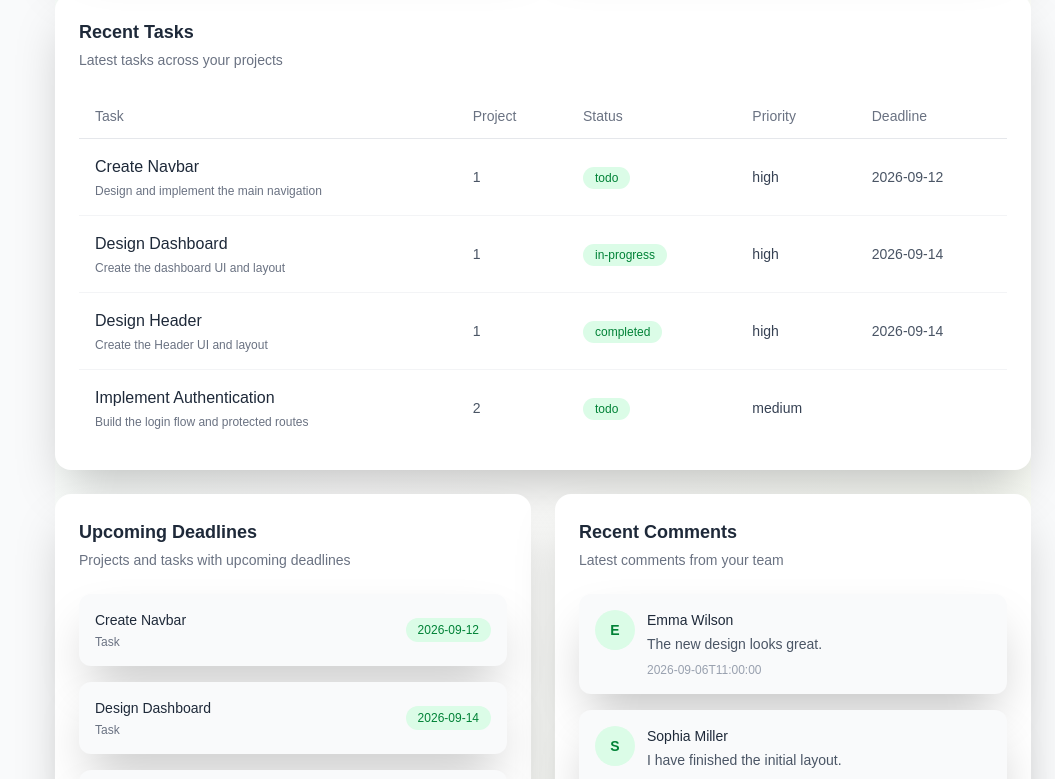
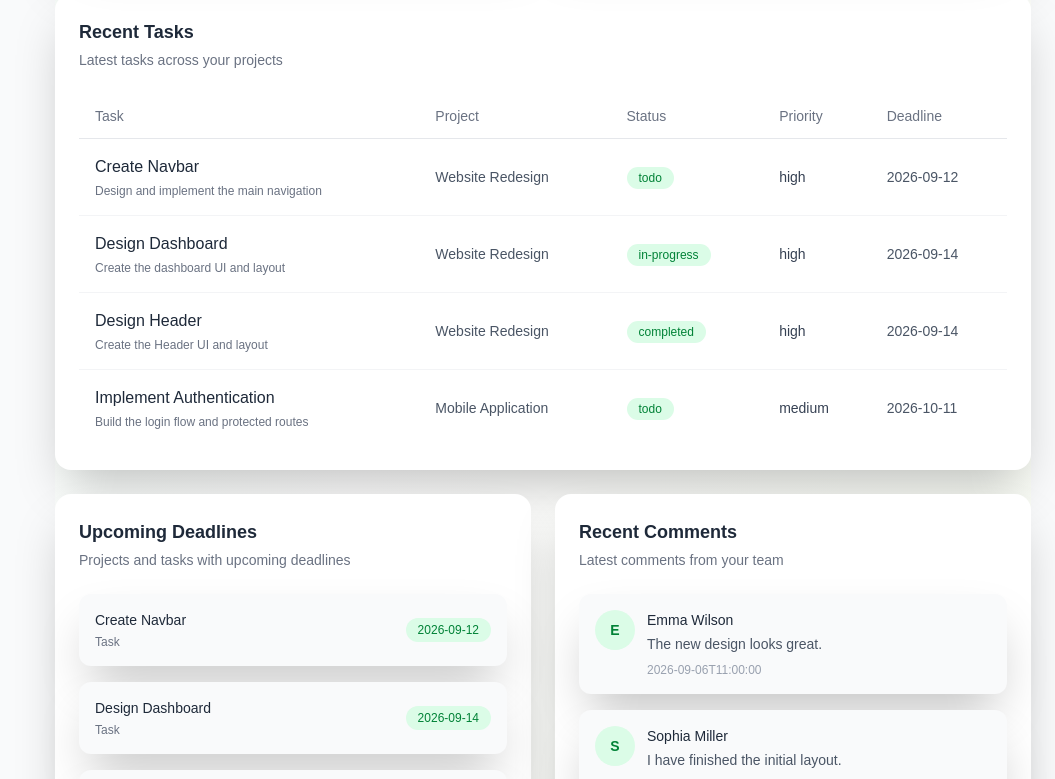
Before and after one commit to Reza-Bamoniri/Managment-Dashboard-Projects, a React (Vite) app: page / in a window 1280 px wide. Shown: the part 1200-1979 px from the top of the page, without its empty margins (225-1280 px from the left). Built offline with nearby package versions, Linux system fonts and the light colour scheme; data requests are answered from the project's data file.

Commit message:
feat: display project names in recent tasks

```diff
--- a/db.json
+++ b/db.json
@@ -63,7 +63,7 @@
     "priority": "medium",
     "projectId": "2",
     "assignedTo": "2",
-    "deadline": null
+    "deadline": "2026-10-11"
   }
   ],
   "users": [
--- a/src/components/home/RecentTasks.tsx
+++ b/src/components/home/RecentTasks.tsx
@@ -1,6 +1,7 @@
 import { useEffect } from "react";
 import { useAppDispatch, useAppSelector } from "../../store/hooks";
 import { fetchTasks } from "../../features/tasks/tasksSlice";
+import { fetchProjects } from "../../features/projects/projectsSlice";
 
 function RecentTasks() {
   const dispatch = useAppDispatch();
@@ -9,8 +10,13 @@ function RecentTasks() {
     (state) => state.tasks
   );
 
+  const { projects } = useAppSelector(
+    (state) => state.projects
+  );
+
   useEffect(() => {
     dispatch(fetchTasks());
+    dispatch(fetchProjects());
   }, [dispatch]);
 
   return (
@@ -71,7 +77,12 @@ function RecentTasks() {
             </thead>
 
             <tbody>
-              {tasks.map((task) => (
+              {tasks.map((task) => {
+                const project = projects.find(
+                  (project) => project.id === task.projectId
+                );
+
+                return (
                   <tr
                     key={task.id}
                     className="border-b border-gray-100 last:border-0"
@@ -87,7 +98,7 @@ function RecentTasks() {
                     </td>
 
                     <td className="px-4 py-4 text-sm text-gray-600">
-                    {task.projectId}
+                      {project?.name ?? "Unknown Project"}
                     </td>
 
                     <td className="px-4 py-4">
@@ -106,7 +117,8 @@ function RecentTasks() {
                       {task.deadline}
                     </td>
                   </tr>
-              ))}
+                );
+              })}
             </tbody>
           </table>
         </div>
```
Lines whose indentation alone changed are shown as unchanged.
